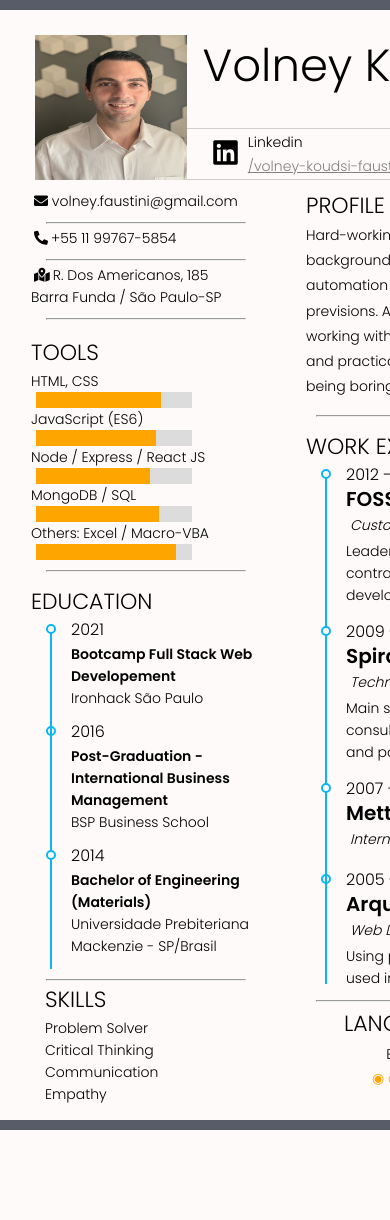
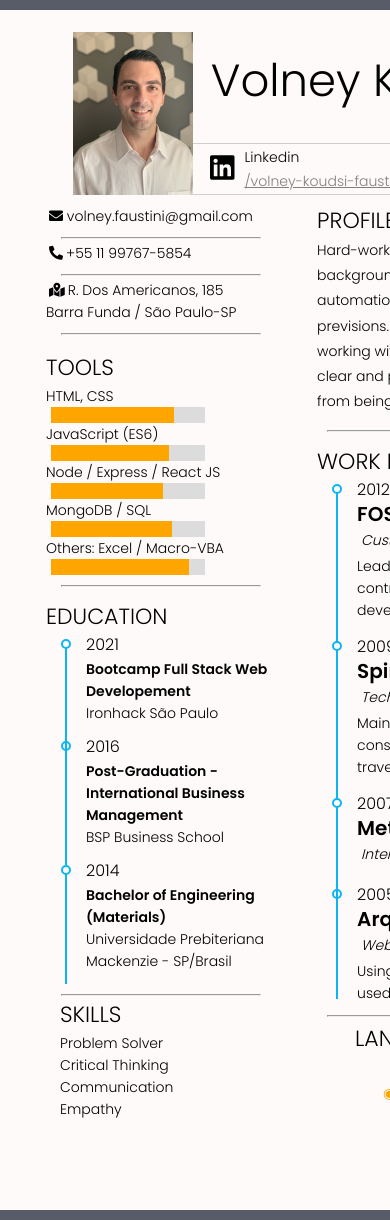
Before and after one commit to volneyvj/resume, a PHP site: page / in a window 390 px wide; the page is wider, and only the part inside the window is pictured. Before the commit the page ends 1130 px from the top of that part, so only its background shows below. Run offline with PHP 8.4, Linux system fonts and the light colour scheme.

Commit message:
fixed responsive

```diff
--- a/styles.css
+++ b/styles.css
@@ -25,9 +25,9 @@
 
 .resume {
   width: 800px;
-  height: 1110px;
+  height: 1200px;
   margin: 10px auto;
-  padding: 5px;
+  padding: 20px;
   background-color: #FFFAFA;
 }
 
@@ -116,10 +116,10 @@
 }
 
 .profile-img {
-  width: 152px;
-  height: 155px;
+  width: 120px;
+  height: auto;
   padding: 5px 0;
-  margin-left: 5px;
+  margin-left: 28px;
   filter: grayscale(10%);
   position: absolute;
   left: 25px;
@@ -332,7 +332,7 @@
     margin-bottom: 3px;
   }
   .note {
-    padding: 14px 0 0 200px;
+    padding: 5rem 0 0 10rem;
     font-size: 10px;
     color: #2A2A2A;
   }
```
Also changed, not shown: profile.png (deleted), 1 other file.
